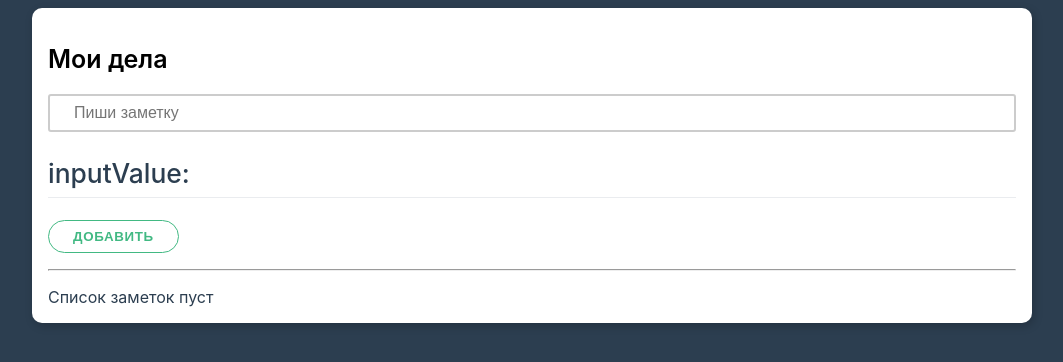
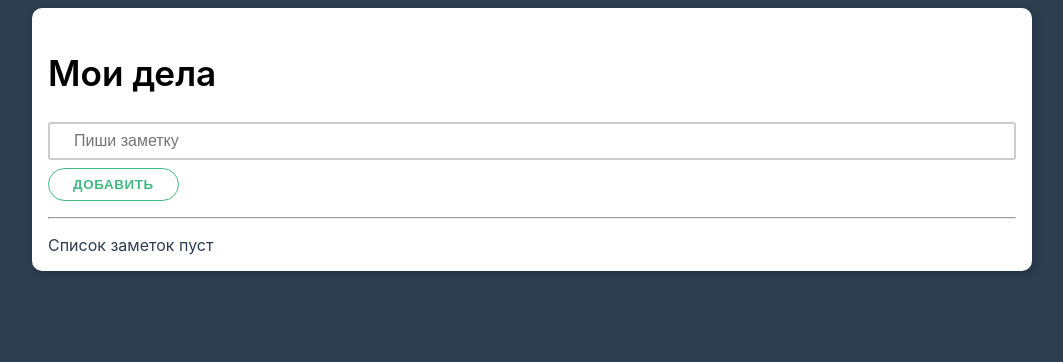
Before and after one commit to SeveSar/to_do_list_vue, a website: page index.html in a window 1280 px wide. Shown: the whole page, without its empty margins (108-1171 px from the left). Drawn offline with nearby package versions, Linux system fonts and the light colour scheme.

Commit message:
Add files via upload

```diff
--- a/index.html
+++ b/index.html
@@ -17,13 +17,11 @@
   <div class="container" id="app" v-cloak>
     <div class="card">
       <h1 :style="{
-        color: myInputValue.length > 5 ? 'red' : 'black',
-        fontSize: myInputValue.length > 5 ? '45px' : '25px'
+        color: myInputValue.length > 5 ? 'red' : 'black'
       }">{{title}}</h1>
       <div class="form-control">
         <input type="text" v-model="myInputValue" :placeholder="myPlaseholder" v-on:keypress.enter="addNewNotes">
       </div>
-      <h2>inputValue: {{myInputValue}}</h2>
       <button @click="addNewNotes" class="btn">Добавить</button>
       <hr>
       <div v-if="notes.length !== 0 || readyNotes.length !== 0">
```
